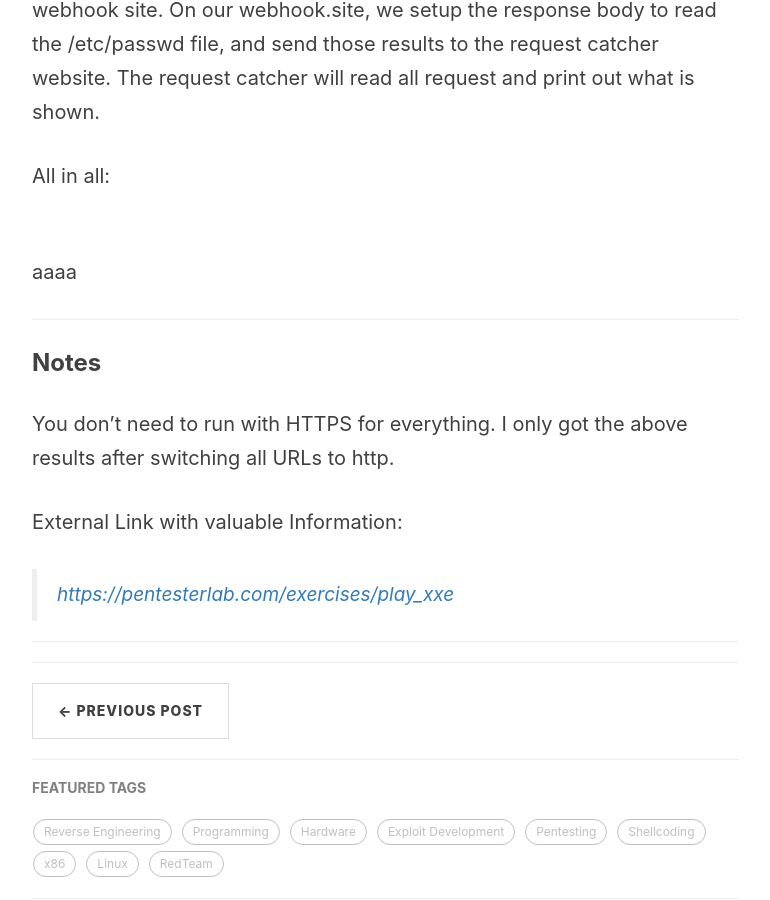
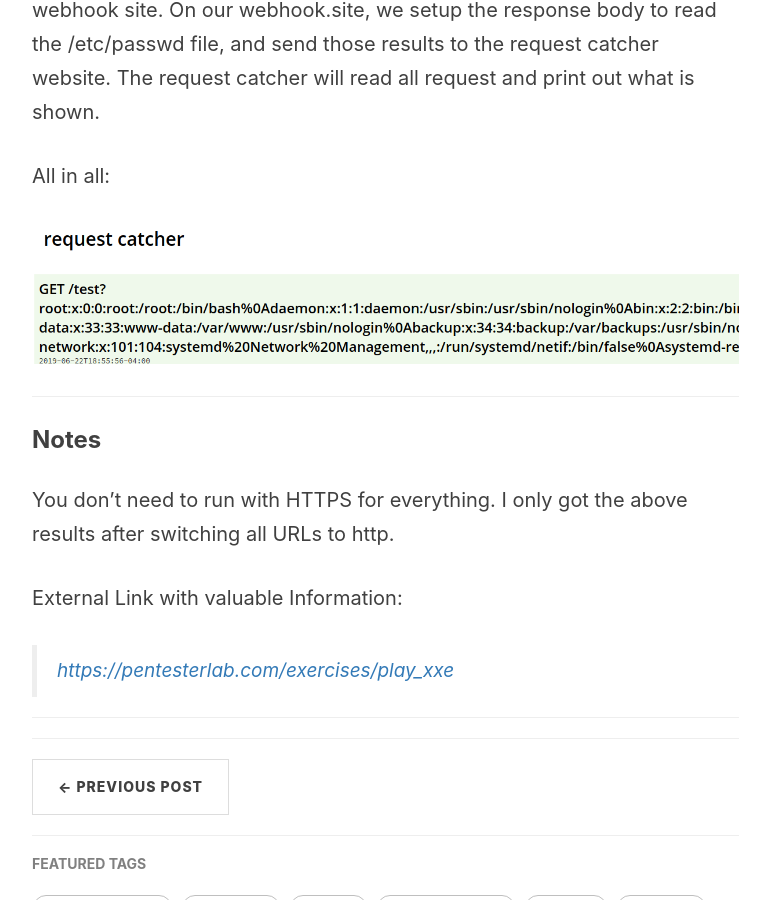
Before and after one commit to Techryptic/Techryptic.github.io, a Jekyll site: the page built from _posts/2019-06-22-XML-External-Entity-(XXE)-Injection-without-personal-server.markdown, in a window 1280 px wide and 900 px high, scrolled down 4204 px. Shown: the whole window, without its empty margins (233-1003 px from the left). Built offline with Jekyll 4.4.1, drawn with Linux system fonts in a browser that asks for light colours; nearby versions of some CDN libraries; comment, search, counter and statistics services are not loaded.

Commit message:
Update 2019-06-22-XML-External-Entity-(XXE)-Injection-without-personal-server.markdown

```diff
--- a/_posts/2019-06-22-XML-External-Entity-(XXE)-Injection-without-personal-server.markdown
+++ b/_posts/2019-06-22-XML-External-Entity-(XXE)-Injection-without-personal-server.markdown
@@ -113,8 +113,7 @@ We sent a post request calling out an external DTD (webhook.site), on the webhoo
 
 All in all:
 
-![](img/in-post/post-js-version/xxe-passwd.png)
-aaaa
+![](/img/in-post/post-js-version/xxe-passwd.png)
 
 ---------
 ### Notes
```
